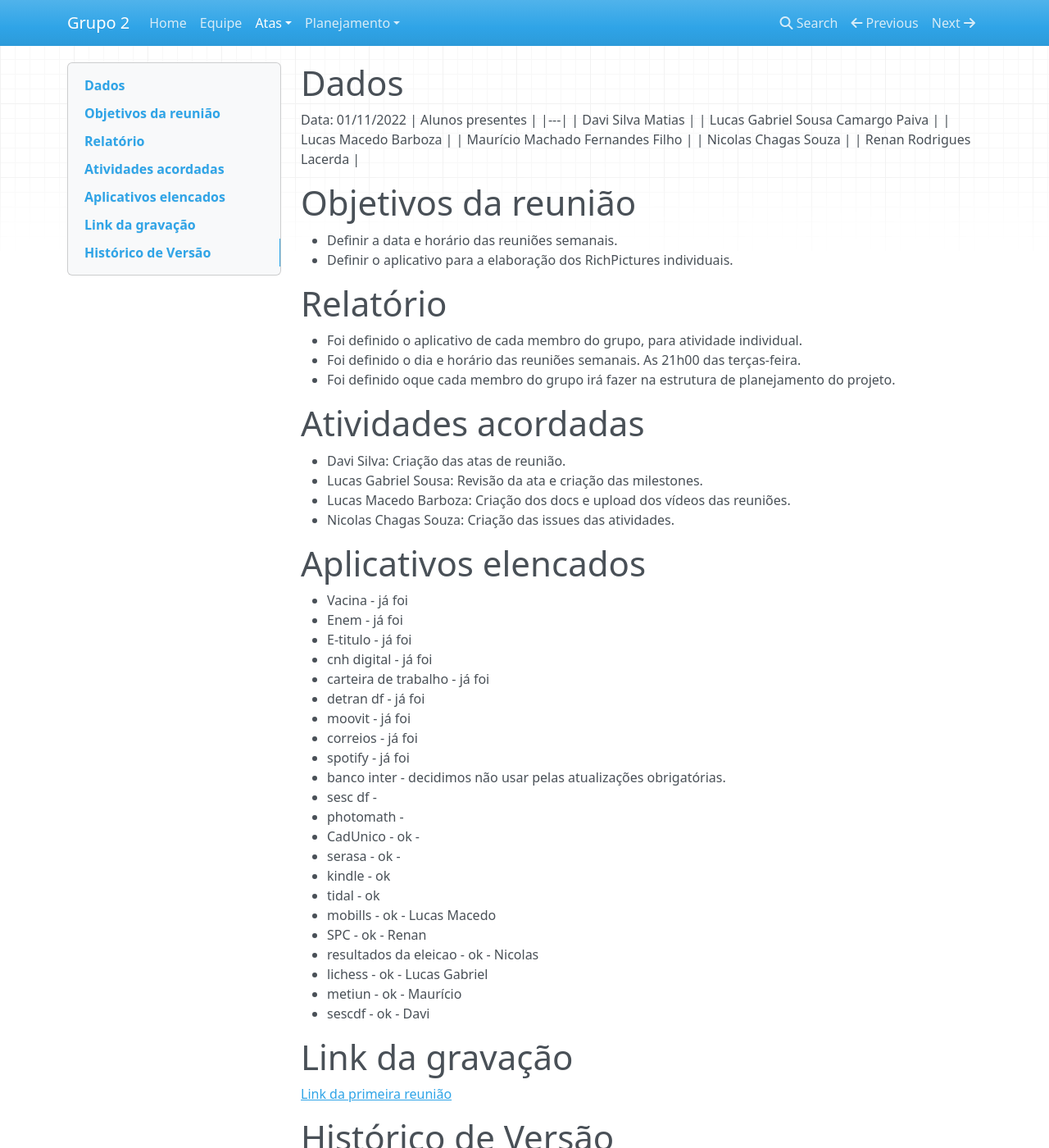
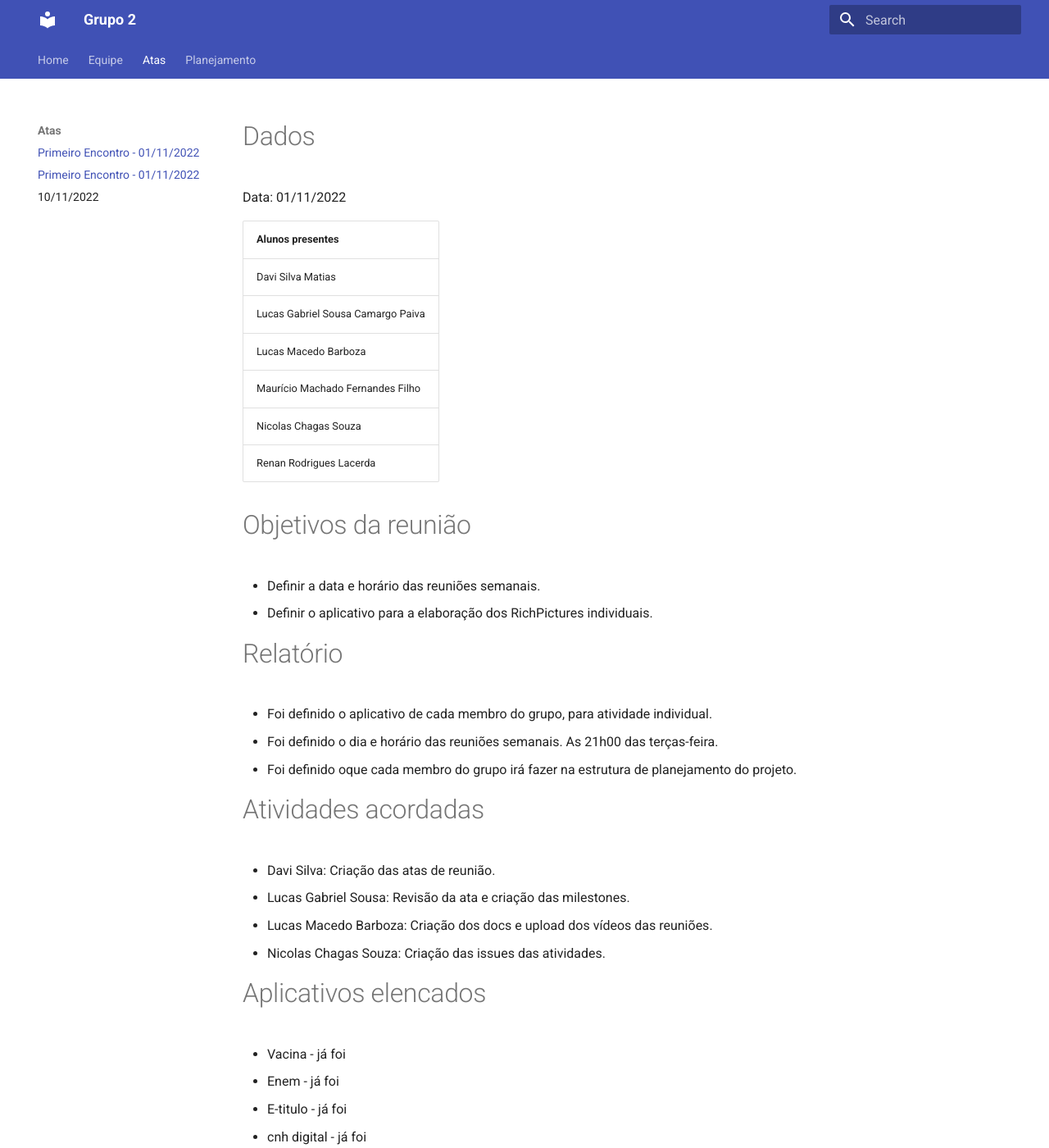
Before and after one commit to Requisitos-de-Software/2022.2-Lichess, an MkDocs documentation site: the page built from docs/atas/ata_01_11.md, in a window 1280 px wide and 1400 px high. Shown: the whole window at 82% size. Built offline with MkDocs 1.6.1 and Material for MkDocs 9.7.7, drawn with Linux system fonts in a browser that asks for light colours; nearby versions of some CDN libraries; some of the changed text lies outside the part shown.

Commit message:
FEAT ata 10/11 and small fixes

```diff
--- a/docs/atas/ata_01_11.md
+++ b/docs/atas/ata_01_11.md
@@ -1,6 +1,7 @@
 # Dados
 
 Data: 01/11/2022
+
 | Alunos presentes |
 |---|
 | Davi Silva Matias |
--- a/mkdocs.yml
+++ b/mkdocs.yml
@@ -1,11 +1,19 @@
 site_name: Grupo 2
 site_url: https://requisitos-de-software.github.io/2022.2-Grupo2/
+
+theme:
+  name: material
+  features:
+    - tabs
+    - navigation.section
 
 nav:
   - Home: index.md
   - Equipe: equipe.md
   - Atas:
     - Primeiro Encontro - 01/11/2022: atas/ata_01_11.md
+    - 01/11/2022: atas/ata_01_11.md
+    - 10/11/2022: atas/ata_10_11.md
   - Planejamento:
     - Ferramentas: ferramentas.md
   # - "Nova navegação": "nome do arquivo relativo a docs"
```
Also changed, not shown: docs/atas/ata_10_11.md (added, +40 -0 lines), 2 other files.
